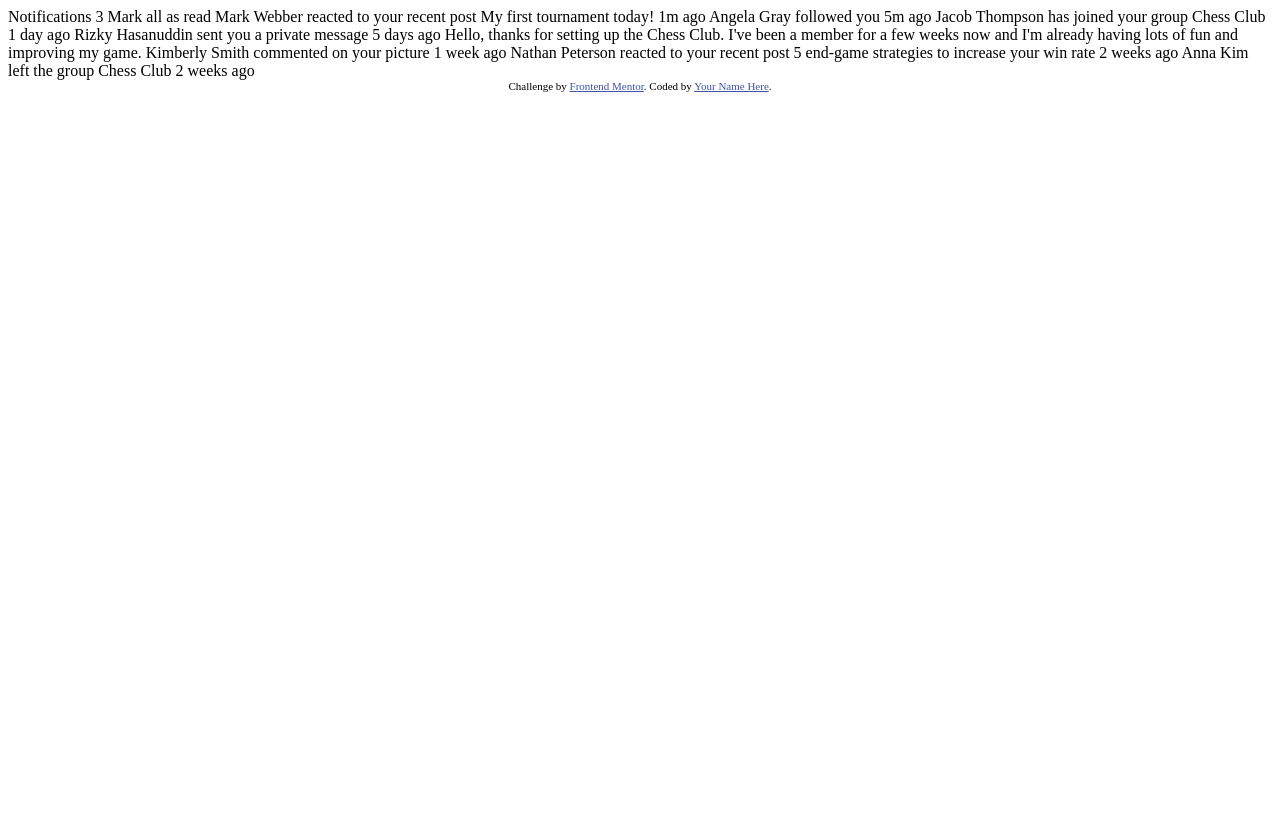
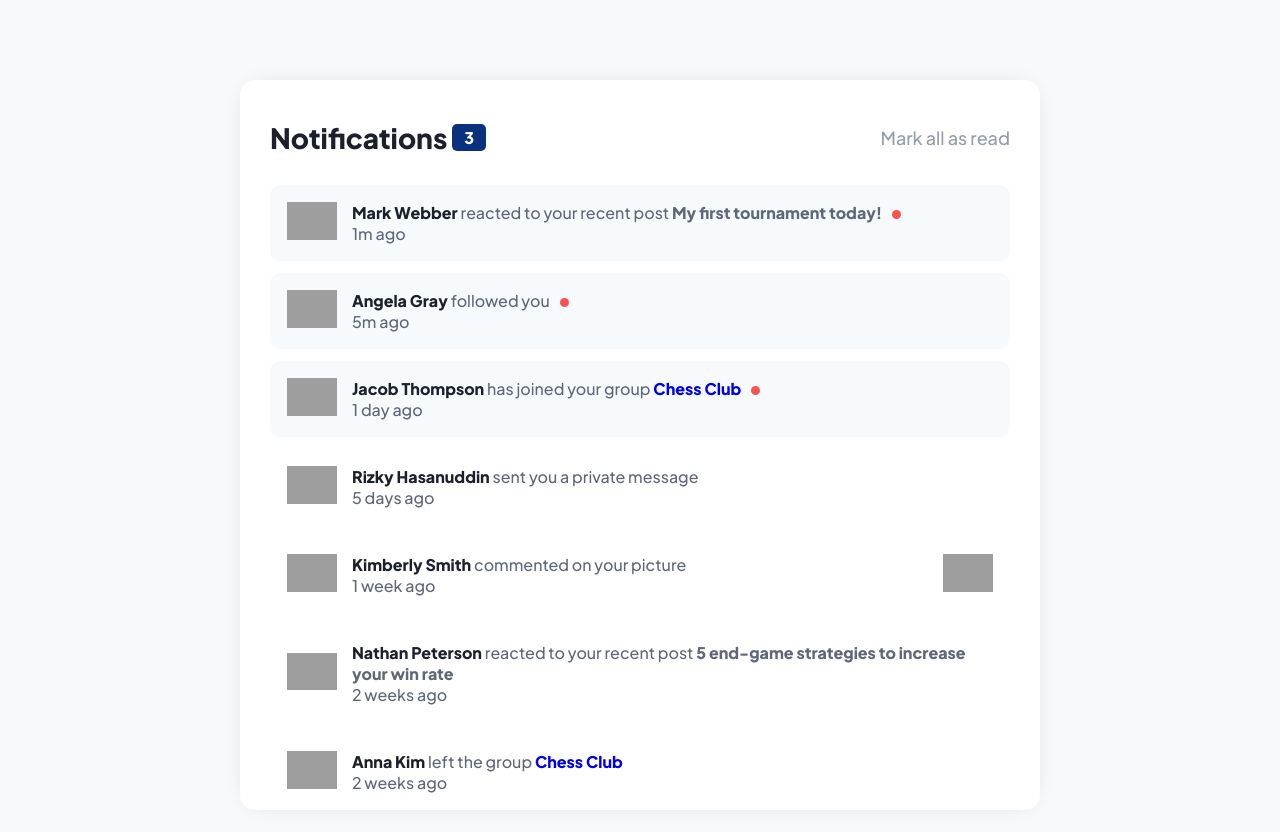
Before and after one commit to Ajstyles316/notifications-page-main, a plain HTML site: page index.html in a window 1280 px wide. Before the commit the page ends 800 px from the top, so only its background shows below. Drawn offline with Linux system fonts and the light colour scheme; grey boxes are pictures that could not be loaded.

Commit message:
segundo commit

```diff
--- a/index.html
+++ b/index.html
@@ -1,51 +1,114 @@
 <!DOCTYPE html>
-<html lang="en">
+<html lang="es">
 <head>
   <meta charset="UTF-8">
-  <meta name="viewport" content="width=device-width, initial-scale=1.0"> <!-- displays site properly based on user's device -->
+  <meta name="viewport" content="width=device-width, initial-scale=1.0">
 
   <link rel="icon" type="image/png" sizes="32x32" href="./assets/images/favicon-32x32.png">
 
   <title>Frontend Mentor | Notifications page</title>
-
-  <!-- Feel free to remove these styles or customise in your own stylesheet 👍 -->
-  <style>
-    .attribution { font-size: 11px; text-align: center; }
-    .attribution a { color: hsl(228, 45%, 44%); }
-  </style>
+  <link rel="stylesheet" href="style.css">
 </head>
 <body>
-
-  Notifications 3
-
-  Mark all as read
-
-  Mark Webber reacted to your recent post My first tournament today!
-  1m ago
-
-  Angela Gray followed you
-  5m ago
-
-  Jacob Thompson has joined your group Chess Club
-  1 day ago
-
-  Rizky Hasanuddin sent you a private message
-  5 days ago
-  Hello, thanks for setting up the Chess Club. I've been a member for a few weeks now and
-  I'm already having lots of fun and improving my game.
-
-  Kimberly Smith commented on your picture
-  1 week ago
-
-  Nathan Peterson reacted to your recent post 5 end-game strategies to increase your win rate
-  2 weeks ago
-
-  Anna Kim left the group Chess Club
-  2 weeks ago
-
-  <div class="attribution">
-    Challenge by <a href="https://www.frontendmentor.io?ref=challenge" target="_blank">Frontend Mentor</a>.
-    Coded by <a href="#">Your Name Here</a>.
+  <div class="container">
+    <div class="wrapper">
+      <div class="top-bar">
+        <div class="title">
+          <p class="title-text">Notifications</p>
+          <p class="num" id="num">3</p>
+        </div>
+        <a href="#" class="read" id="read">Mark all as read</a>
+      </div>
+      <div class="notifications">
+        <div class="single-box unseen">
+          <div class="avatar">
+            <img src="https://digitshack.com/codepen/mentor14/avatar-mark-webber.webp" alt="">
+          </div>
+          <div class="box-text">
+            <p class="notifi">
+              <a href="#" class="name"> Mark Webber </a>reacted to your recent post <a href="#" class="post">My first
+                tournament today!</a>
+                <span class="dot"></span>
+            </p>
+            <p class="time">1m ago</p>
+          </div>
+        </div>
+        <div class="single-box unseen">
+          <div class="avatar">
+            <img src="https://digitshack.com/codepen/mentor14/avatar-angela-gray.webp" alt="">
+          </div>
+          <div class="box-text">
+            <p class="notifi">
+              <a href="#" class="name">Angela Gray </a>followed you
+              <span class="dot"></span>
+            </p>
+            <p class="time">5m ago</p>
+          </div>
+        </div>
+        <div class="single-box unseen">
+          <div class="avatar">
+            <img src="https://digitshack.com/codepen/mentor14/avatar-jacob-thompson.webp" alt="">
+          </div>
+          <div class="box-text">
+            <p class="notifi">
+              <a href="#" class="name">Jacob Thompson </a>has joined your group <a href="#" class="group">Chess Club</a>
+              <span class="dot"></span>
+            </p>
+            <p class="time">1 day ago</p>
+          </div>
+        </div>
+        <div class="single-box with-mssg">
+          <div class="avatar">
+            <img src="https://digitshack.com/codepen/mentor14/avatar-rizky-hasanuddin.webp" alt="">
+          </div>
+          <div class="box-text">
+            <p class="notifi">
+              <a href="#" class="name">Rizky Hasanuddin </a>sent you a private message
+            </p>
+            <p class="time">5 days ago</p>
+          </div>
+        </div>
+        <div class="single-box comment">
+          <div class="left">
+            <div class="avatar">
+              <img src="https://digitshack.com/codepen/mentor14/avatar-kimberly-smith.webp" alt="">
+            </div>
+            <div class="box-text">
+              <p class="notifi">
+                <a href="#" class="name">Kimberly Smith </a>commented on your picture
+              </p>
+              <p class="time">1 week ago</p>
+            </div>
+          </div>
+          <div class="img-box">
+            <img src="https://digitshack.com/codepen/mentor14/image-chess.webp" alt="">
+          </div>
+        </div>
+        <div class="single-box">
+          <div class="avatar">
+            <img src="https://digitshack.com/codepen/mentor14/avatar-nathan-peterson.webp" alt="">
+          </div>
+          <div class="box-text">
+            <p class="notifi">
+              <a href="#" class="name">Nathan Peterson </a>reacted to your recent post  <a href="#" class="post">5 end-game strategies to increase your win rate</a>
+            </p>
+            <p class="time">2 weeks ago</p>
+          </div>
+        </div>
+        <div class="single-box">
+          <div class="avatar">
+            <img src="https://digitshack.com/codepen/mentor14/avatar-anna-kim.webp" alt="">
+          </div>
+          <div class="box-text">
+            <p class="notifi">
+              <a href="#" class="name">Anna Kim </a>left the group <a href="#" class="group">Chess Club</a>
+            </p>
+            <p class="time">2 weeks ago</p>
+          </div>
+        </div>
+      </div>
+    </div>
   </div>
+  <script src="./index.js"></script>
 </body>
 </html>
--- /dev/null
+++ b/index.js
@@ -0,0 +1,11 @@
+let button = document.getElementById("read");
+
+button.addEventListener('click',() => {
+  document.querySelectorAll('.single-box').forEach(e => {
+    e.classList.remove('unseen');
+  });
+  document.querySelectorAll('.dot').forEach(e => {
+    e.classList.remove('dot');
+  });
+  document.getElementById('num').innerText = '0';
+})
--- /dev/null
+++ b/style.css
@@ -0,0 +1,166 @@
+@import url('https://fonts.googleapis.com/css2?family=Plus+Jakarta+Sans:wght@500;800&display=swap');
+*{
+  margin: 0;
+  padding: 0;
+}
+body{
+  font-family: 'Plus Jakarta Sans', sans-serif;
+  background: hsl(210, 60%, 98%);
+  font-size: 16px;
+  color: hsl(219, 12%, 42%);
+}
+.container{
+  max-width: 860px;
+  margin: 80px auto;
+}
+.wrapper{
+  background-color: #FFF;
+  padding: 40px 30px 0;
+  margin: 30px;
+  border-radius: 15px;
+  box-shadow: 0px 0px 26px -13px rgba(0, 0, 0, .26);
+}
+.top-bar{
+  display: flex;
+  justify-content: space-between;
+  align-items: center;
+  margin-bottom: 30px;
+}
+.title{
+  display: flex;
+  align-items: center;
+}
+p.title-text{
+  color: hsl(224, 21%, 14%);
+  font-size: 28px;
+  font-weight: 800;
+}
+p.num{
+  color: #FFF;
+  background-color: hsl(219, 85%, 26%);
+  padding: 3px 12px;
+  border-radius: 5px;
+  font-weight: 800;
+  margin-left: 5px;
+}
+a.read{
+  text-decoration: none;
+  color: hsl(219, 14%, 63%);
+  font-size: 18px;
+}
+.single-box{
+  padding: 17px;
+  margin: 12px 0;
+  display: flex;
+  align-items: center;
+}
+.single-box.unseen{
+  background-color: hsl(210, 60%, 98%);
+  border-radius: 10px;
+}
+.avatar img{
+  width: 50px;
+  margin-right: 15px;
+}
+a{
+  text-decoration: none;
+}
+a.name{
+  color: hsl(224, 21%, 14%);
+  font-weight: 800;
+}
+a.post{
+  color: hsl(219, 12%, 42%);
+  font-weight: 800;
+}
+a.group{
+  font-weight: 800;
+}
+a.name:hover,
+a.post:hover,
+a.group:hover,
+a.read:hover{
+  color: hsl(219, 85%, 26%);
+}
+span.dot{
+  display: inline-block;
+  background-color: hsl(1, 90%, 64%);
+  height: 9px;
+  width: 9px;
+  border-radius: 50%;
+  margin-left: 7px;
+}
+.message{
+  border: 2px solid hsl(205, 33%, 90%);
+  padding: 12px;
+  font-size: 18px;
+  margin-top: 13px;
+  border-radius: 5px;
+}
+.with-mssg{
+  align-items: flex-start;
+}
+.left{
+  display: flex;
+  align-items: center;
+}
+.single-box.comment{
+  justify-content: space-between;
+}
+.img-box img{
+  width: 50px;
+}
+@media only screen and (max-width: 600px){
+  body{
+    font-size: 14px;
+    line-height: 1.4;
+  }
+  .container{
+    margin: 20px auto;
+  }
+  .wrapper{
+    margin: 10px;
+    padding: 25px 15px 0;
+  }
+  p.title-text{
+    font-size: 20px;
+  }
+  p.num{
+    padding: 1px 10px;
+    margin-left: 5px;
+  }
+  a.read{
+    font-style: 15px;
+  }
+  .message p{
+    font-size: 14px;
+    padding: 9px;
+  }
+}
+
+/* Youtube link */
+.link {
+  position: fixed;
+  background-color: #d12322;
+  padding: 23px 40px;
+  right: -85px;
+  border-radius: 5px;
+  top: 50%;
+  transform: translateY(-50%);
+  transform: rotate(-90deg);
+  font-size: 18px;
+  font-weight: 500;
+  color: #fff;
+  text-decoration: none;
+  text-transform: capitalize;
+  transition: all 0.1s ease-in-out;
+}
+
+.link i {
+  padding-left: 7px;
+}
+
+.link:hover {
+  text-decoration: underline;
+  background-color: black;
+}
```
